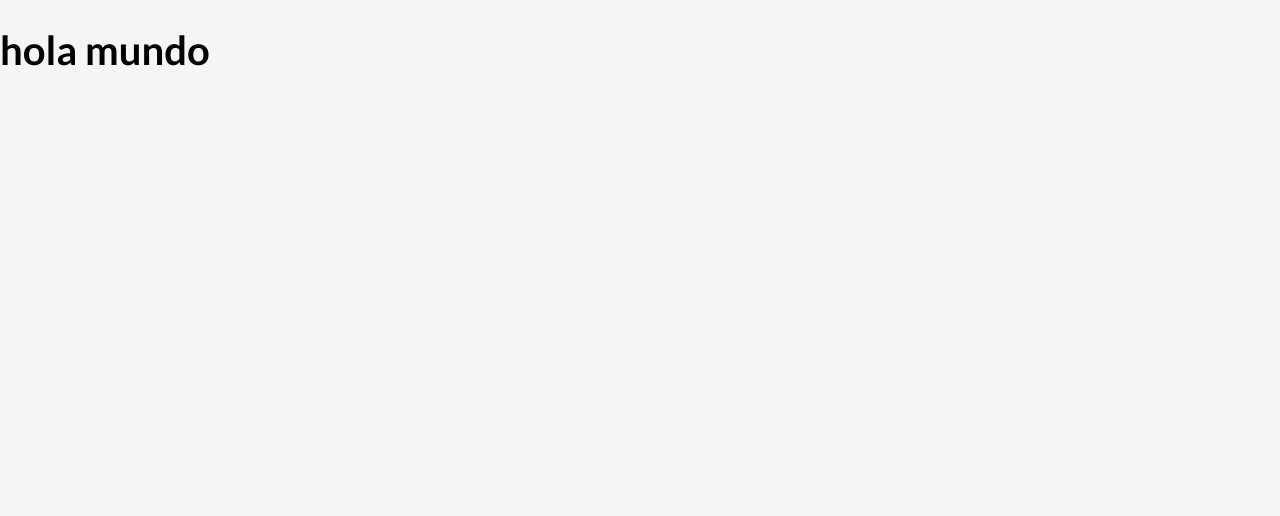
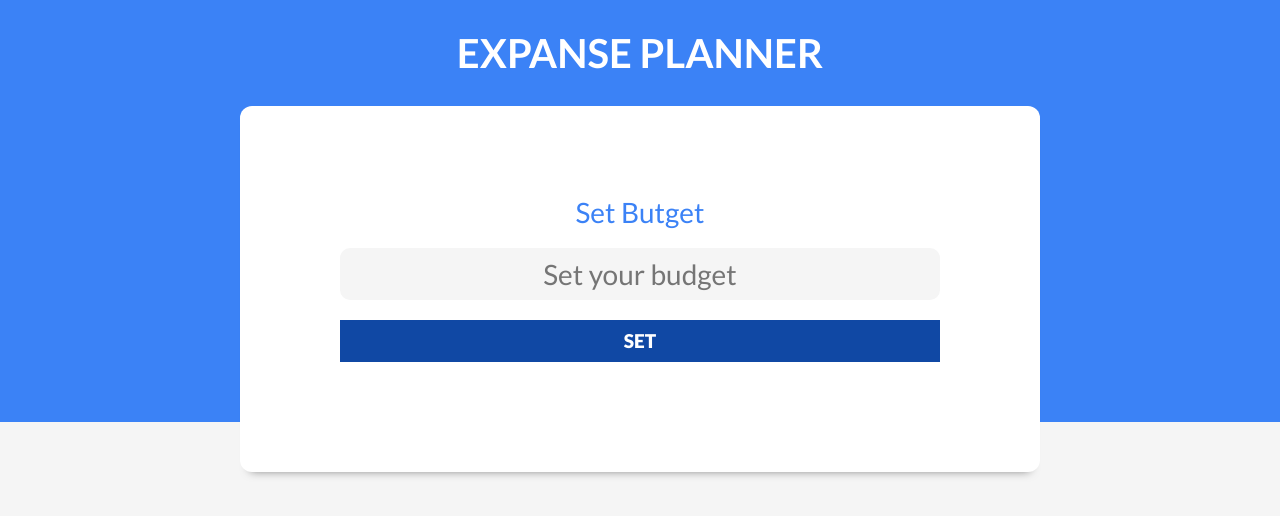
Before and after one commit to renier1989/expense-track, a React (Vite) app: page / in a window 1280 px wide. Shown: the top 516 px of the page. Built offline with nearby package versions, Linux system fonts and the light colour scheme.

Commit message:
Class98 - Creando la vista de nuevo presupesto

```diff
--- a/src/App.jsx
+++ b/src/App.jsx
@@ -1,12 +1,13 @@
 /* eslint-disable no-unused-vars */
 import { useState } from 'react'
+import Header from './components/Header'
 
 function App() {
 
   return (
-    <>
-      <h1>hola mundo</h1>
-    </>
+    <div>
+      < Header/>
+    </div>
   )
 }
 
--- /dev/null
+++ b/src/components/Header.jsx
@@ -0,0 +1,12 @@
+import NewBudget from "./NewBudget";
+
+const Header = () => {
+  return (
+    <header>
+      <h1>Expanse Planner</h1>
+      <NewBudget/>
+    </header>
+  );
+};
+
+export default Header;
--- /dev/null
+++ b/src/components/NewBudget.jsx
@@ -0,0 +1,15 @@
+const NewBudget = () => {
+  return (
+    <div className="contenedor-presupuesto contenedor sombra">
+      <form className="formulario">
+        <div className="campo">
+            <label htmlFor="">Set Butget</label>
+            <input type="text" className="nuevo-presupuesto" placeholder="Set your budget" />
+            <input type="submit" value="Set" />
+        </div>
+      </form>
+    </div>
+  );
+};
+
+export default NewBudget;
```
